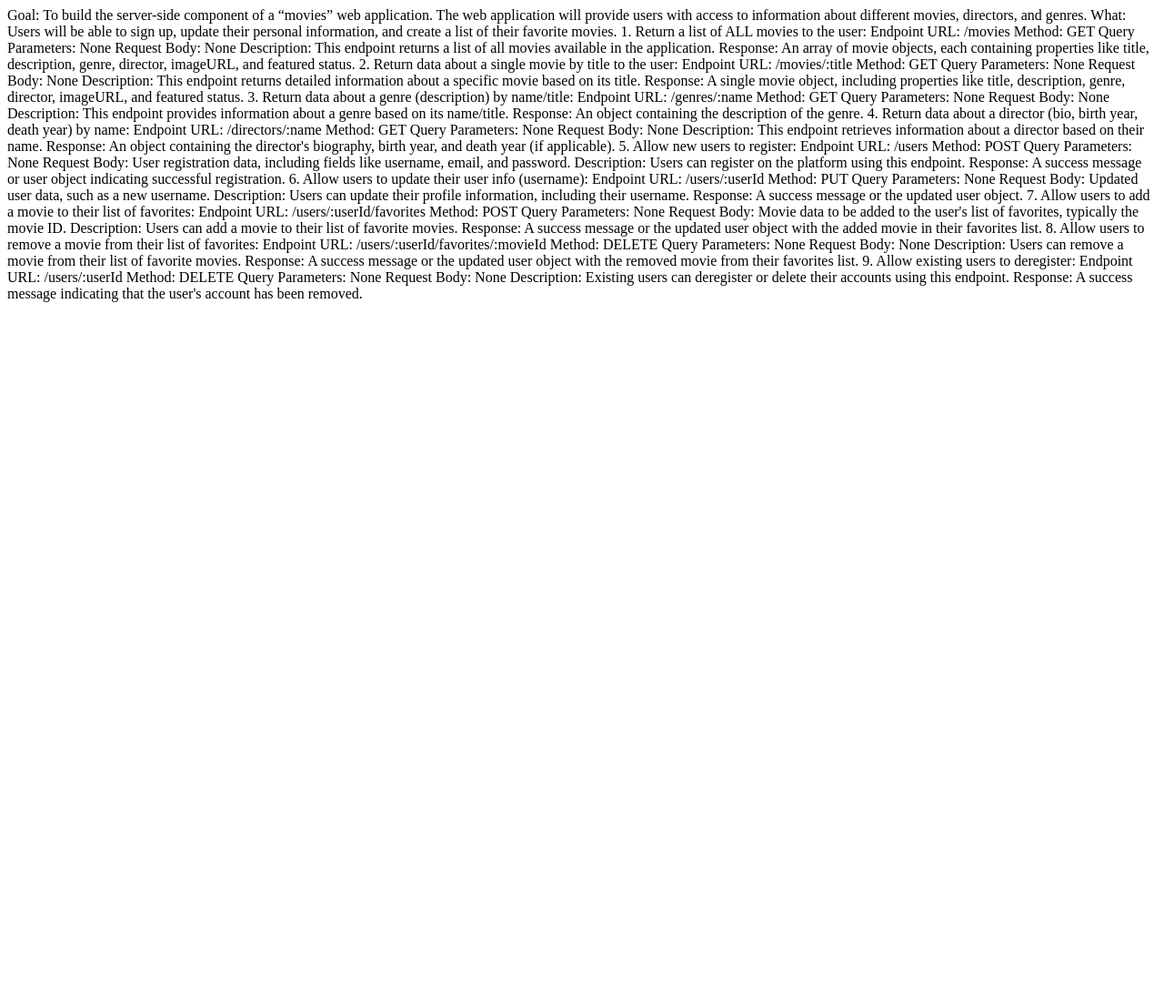
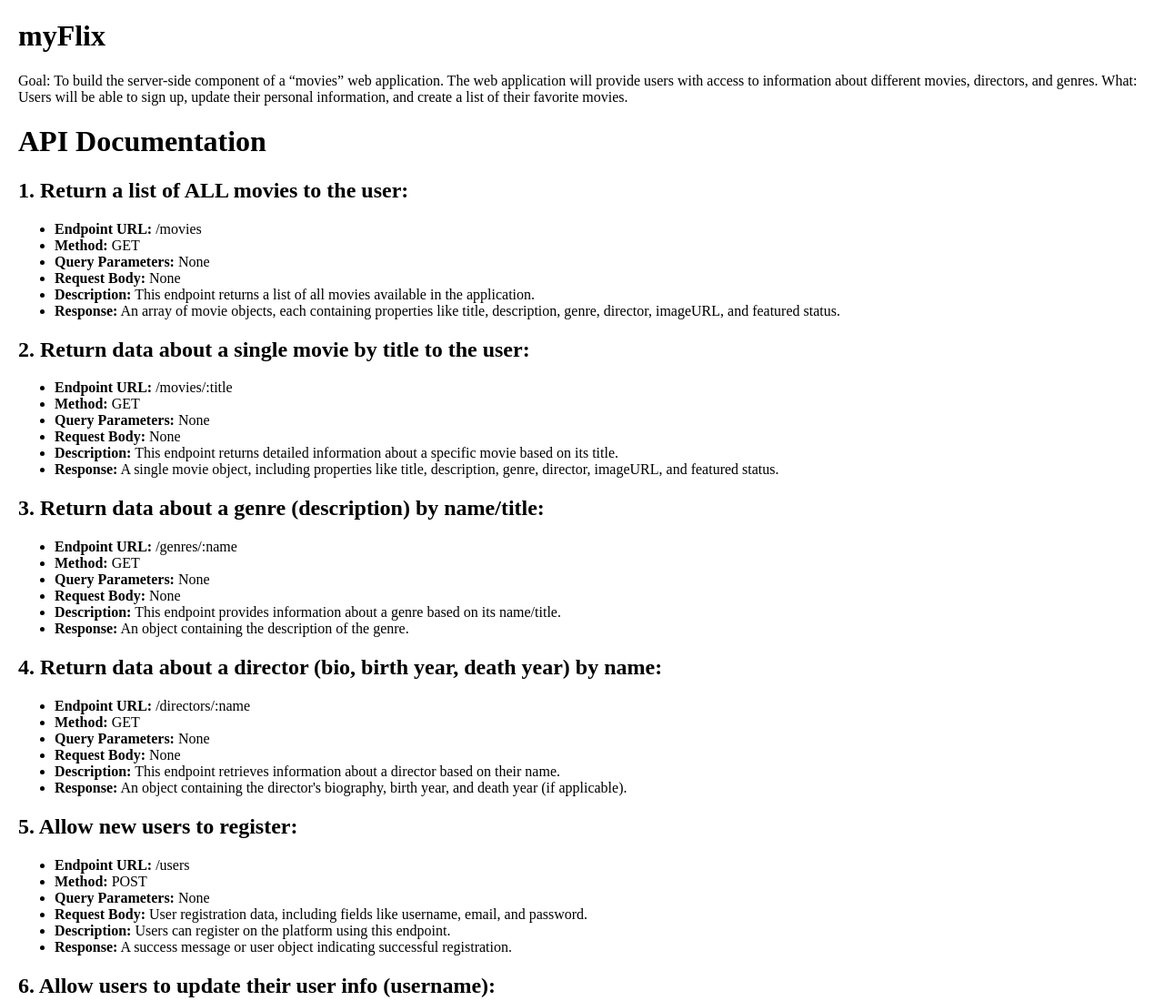
Before and after one commit to arianarobertson/Movie-API, a website: page public/documentation.html in a window 1280 px wide. Shown: the top 1100 px of the page at 91% size. Before the commit the page ends 800 px from the top, so only its background shows below. Drawn offline with Linux system fonts and the light colour scheme.

Commit message:
Fixed doc file and endpoints

```diff
--- a/public/documentation.html
+++ b/public/documentation.html
@@ -2,83 +2,105 @@
 <html>
 <head>
     <title> myFlix </title>
-    <!-- Your HTML document content goes here -->
-    Goal: To build the server-side component of a “movies” web application. The web application will provide users with access to information about different movies, directors, and genres.
-    What: Users will be able to sign up, update their personal information, and create a list of their favorite movies.
 </head>
-<body>
-    1. Return a list of ALL movies to the user:
+<body style="margin:20px">
+    <header><h1>myFlix</h1></header>
+    <p> Goal: To build the server-side component of a “movies” web application. The web application will provide users with access to information about different movies, directors, and genres.
+        What: Users will be able to sign up, update their personal information, and create a list of their favorite movies.</p>
+     <div>
+        <body>
+            <h1>API Documentation</h1>
 
-Endpoint URL: /movies
-Method: GET
-Query Parameters: None
-Request Body: None
-Description: This endpoint returns a list of all movies available in the application.
-Response: An array of movie objects, each containing properties like title, description, genre, director, imageURL, and featured status.
-2. Return data about a single movie by title to the user:
+            <h2>1. Return a list of ALL movies to the user:</h2>
+            <ul>
+                <li><strong>Endpoint URL:</strong> /movies</li>
+                <li><strong>Method:</strong> GET</li>
+                <li><strong>Query Parameters:</strong> None</li>
+                <li><strong>Request Body:</strong> None</li>
+                <li><strong>Description:</strong> This endpoint returns a list of all movies available in the application.</li>
+                <li><strong>Response:</strong> An array of movie objects, each containing properties like title, description, genre, director, imageURL, and featured status.</li>
+            </ul>
 
-Endpoint URL: /movies/:title
-Method: GET
-Query Parameters: None
-Request Body: None
-Description: This endpoint returns detailed information about a specific movie based on its title.
-Response: A single movie object, including properties like title, description, genre, director, imageURL, and featured status.
-3. Return data about a genre (description) by name/title:
+            <h2>2. Return data about a single movie by title to the user:</h2>
+            <ul>
+                <li><strong>Endpoint URL:</strong> /movies/:title</li>
+                <li><strong>Method:</strong> GET</li>
+                <li><strong>Query Parameters:</strong> None</li>
+                <li><strong>Request Body:</strong> None</li>
+                <li><strong>Description:</strong> This endpoint returns detailed information about a specific movie based on its title.</li>
+                <li><strong>Response:</strong> A single movie object, including properties like title, description, genre, director, imageURL, and featured status.</li>
+            </ul>
 
-Endpoint URL: /genres/:name
-Method: GET
-Query Parameters: None
-Request Body: None
-Description: This endpoint provides information about a genre based on its name/title.
-Response: An object containing the description of the genre.
-4. Return data about a director (bio, birth year, death year) by name:
+            <h2>3. Return data about a genre (description) by name/title:</h2>
+            <ul>
+                <li><strong>Endpoint URL:</strong> /genres/:name</li>
+                <li><strong>Method:</strong> GET</li>
+                <li><strong>Query Parameters:</strong> None</li>
+                <li><strong>Request Body:</strong> None</li>
+                <li><strong>Description:</strong> This endpoint provides information about a genre based on its name/title.</li>
+                <li><strong>Response:</strong> An object containing the description of the genre.</li>
+            </ul>
 
-Endpoint URL: /directors/:name
-Method: GET
-Query Parameters: None
-Request Body: None
-Description: This endpoint retrieves information about a director based on their name.
-Response: An object containing the director's biography, birth year, and death year (if applicable).
-5. Allow new users to register:
+            <h2>4. Return data about a director (bio, birth year, death year) by name:</h2>
+            <ul>
+                <li><strong>Endpoint URL:</strong> /directors/:name</li>
+                <li><strong>Method:</strong> GET</li>
+                <li><strong>Query Parameters:</strong> None</li>
+                <li><strong>Request Body:</strong> None</li>
+                <li><strong>Description:</strong> This endpoint retrieves information about a director based on their name.</li>
+                <li><strong>Response:</strong> An object containing the director's biography, birth year, and death year (if applicable).</li>
+            </ul>
 
-Endpoint URL: /users
-Method: POST
-Query Parameters: None
-Request Body: User registration data, including fields like username, email, and password.
-Description: Users can register on the platform using this endpoint.
-Response: A success message or user object indicating successful registration.
-6. Allow users to update their user info (username):
+            <h2>5. Allow new users to register:</h2>
+            <ul>
+                <li><strong>Endpoint URL:</strong> /users</li>
+                <li><strong>Method:</strong> POST</li>
+                <li><strong>Query Parameters:</strong> None</li>
+                <li><strong>Request Body:</strong> User registration data, including fields like username, email, and password.</li>
+                <li><strong>Description:</strong> Users can register on the platform using this endpoint.</li>
+                <li><strong>Response:</strong> A success message or user object indicating successful registration.</li>
+            </ul>
 
-Endpoint URL: /users/:userId
-Method: PUT
-Query Parameters: None
-Request Body: Updated user data, such as a new username.
-Description: Users can update their profile information, including their username.
-Response: A success message or the updated user object.
-7. Allow users to add a movie to their list of favorites:
+            <h2>6. Allow users to update their user info (username):</h2>
+            <ul>
+                <li><strong>Endpoint URL:</strong> /users/:userId</li>
+                <li><strong>Method:</strong> PUT</li>
+                <li><strong>Query Parameters:</strong> None</li>
+                <li><strong>Request Body:</strong> Updated user data, such as a new username.</li>
+                <li><strong>Description:</strong> Users can update their profile information, including their username.</li>
+                <li><strong>Response:</strong> A success message or the updated user object.</li>
+            </ul>
 
-Endpoint URL: /users/:userId/favorites
-Method: POST
-Query Parameters: None
-Request Body: Movie data to be added to the user's list of favorites, typically the movie ID.
-Description: Users can add a movie to their list of favorite movies.
-Response: A success message or the updated user object with the added movie in their favorites list.
-8. Allow users to remove a movie from their list of favorites:
+            <h2>7. Allow users to add a movie to their list of favorites:</h2>
+            <ul>
+                <li><strong>Endpoint URL:</strong> /users/:userId/favorites</li>
+                <li><strong>Method:</strong> POST</li>
+                <li><strong>Query Parameters:</strong> None</li>
+                <li><strong>Request Body:</strong> Movie data to be added to the user's list of favorites, typically the movie ID.</li>
+                <li><strong>Description:</strong> Users can add a movie to their list of favorite movies.</li>
+                <li><strong>Response:</strong> A success message or the updated user object with the added movie in their favorites list.</li>
+            </ul>
 
-Endpoint URL: /users/:userId/favorites/:movieId
-Method: DELETE
-Query Parameters: None
-Request Body: None
-Description: Users can remove a movie from their list of favorite movies.
-Response: A success message or the updated user object with the removed movie from their favorites list.
-9. Allow existing users to deregister:
+            <h2>8. Allow users to remove a movie from their list of favorites:</h2>
+            <ul>
+                <li><strong>Endpoint URL:</strong> /users/:userId/favorites/:movieId</li>
+                <li><strong>Method:</strong> DELETE</li>
+                <li><strong>Query Parameters:</strong> None</li>
+                <li><strong>Request Body:</strong> None</li>
+                <li><strong>Description:</strong> Users can remove a movie from their list of favorite movies.</li>
+                <li><strong>Response:</strong> A success message or the updated user object with the removed movie from their favorites list.</li>
+            </ul>
 
-Endpoint URL: /users/:userId
-Method: DELETE
-Query Parameters: None
-Request Body: None
-Description: Existing users can deregister or delete their accounts using this endpoint.
-Response: A success message indicating that the user's account has been removed.
-    <!-- Rest of your HTML document content goes here -->
-</body>
-</html>
+            <h2>9. Allow existing users to deregister:</h2>
+            <ul>
+                <li><strong>Endpoint URL:</strong> /users/:userId</li>
+                <li><strong>Method:</strong> DELETE</li>
+                <li><strong>Query Parameters:</strong> None</li>
+                <li><strong>Request Body:</strong> None</li>
+                <li><strong>Description:</strong> Existing users can deregister or delete their accounts using this endpoint.</li>
+                <li><strong>Response:</strong> A success message indicating that the user's account has been removed.</li>
+            </ul>
+
+        </body>
+    </div></body>
+    </html>
```
Also changed, not shown: index.js (+83 -51 lines).
